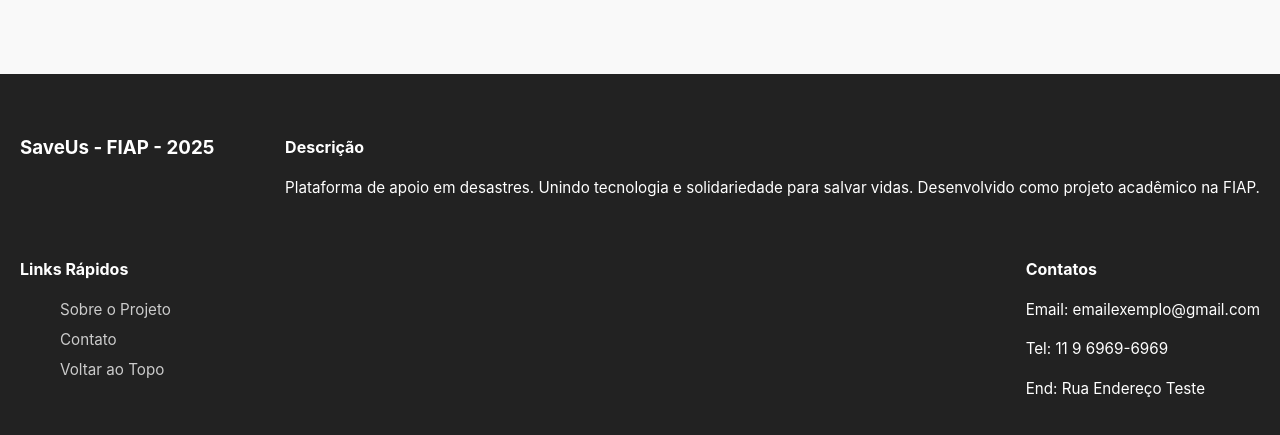
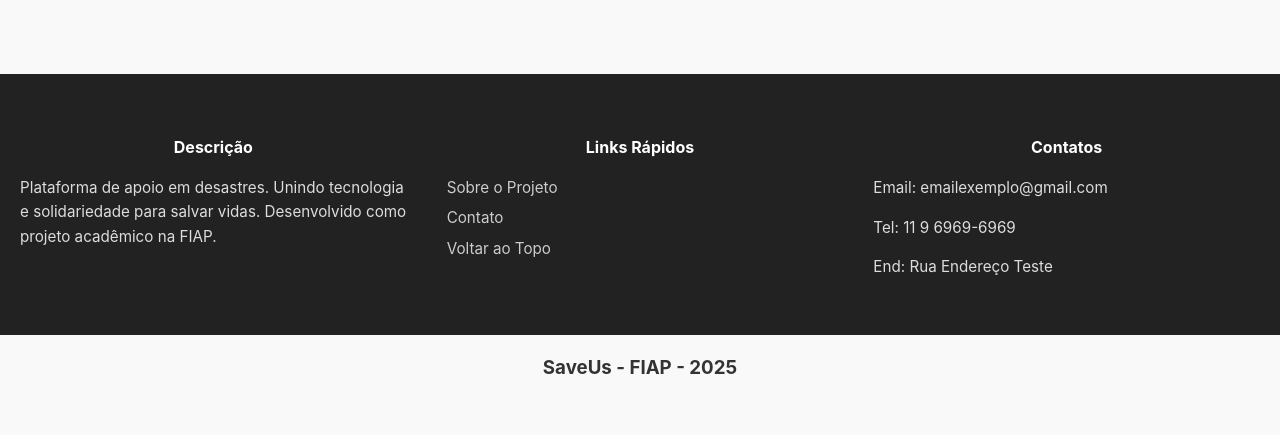
Before and after one commit to 1TDSPW-SaveUs/Front-End-SaveUs, a plain HTML site: page index.html in a window 1280 px wide. Shown: the part 441-876 px from the top of the page. After the commit the page ends 834 px from the top, so only its background shows below. Drawn offline with Linux system fonts and the light colour scheme; a script that the page names is missing.

Commit message:
Alteração no footer e correção no css do footer e nas classes.

```diff
--- a/CSS/style.css
+++ b/CSS/style.css
@@ -87,27 +87,32 @@ body {
 
 .footer-container {
     display: flex;
-    justify-content: space-between;
-    /* Distribui as colunas com espaçamento uniforme */
-    flex-wrap: wrap;
-    /* Permite quebrar linha em telas pequenas */
-    gap: 20px;
+  justify-content: space-between; /* distribui as seções igualmente */
+  flex-wrap: wrap;                /* permite quebra em telas pequenas */
+  gap: 40px;
+}
+
+.footer-section {
+  flex: 1;
+  min-width: 250px; /* evita que os itens fiquem muito estreitos */
 }
 
 .footer-section h3,
 .footer-section h4 {
     margin-bottom: 10px;
-
+    text-align: center;
 
 }
 
 .footer-section p,
 .footer-section ul {
     font-size: 0.95rem;
+    color: #ddd;
 }
 
 .footer-section ul {
     list-style: none;
+    padding: 0;
 }
 
 .footer-section ul li {
--- a/index.html
+++ b/index.html
@@ -41,9 +41,6 @@
     <footer class="footer">
         <div class="footer-container">
             <div class="footer-section">
-                <h3>SaveUs - FIAP - 2025</h3>
-            </div>
-            <div class="footer-section">
                 <h4>Descrição</h4>
                 <p>Plataforma de apoio em desastres. Unindo tecnologia e solidariedade para salvar vidas. Desenvolvido
                     como projeto acadêmico na FIAP.</p>
@@ -64,6 +61,9 @@
             </div>
         </div>
     </footer>
+    <footer class="footer-section">
+        <h3>SaveUs - FIAP - 2025</h3>
+    </footer>
 
     <!-- JavaScript -->
     <script src="script.js"></script>
```
